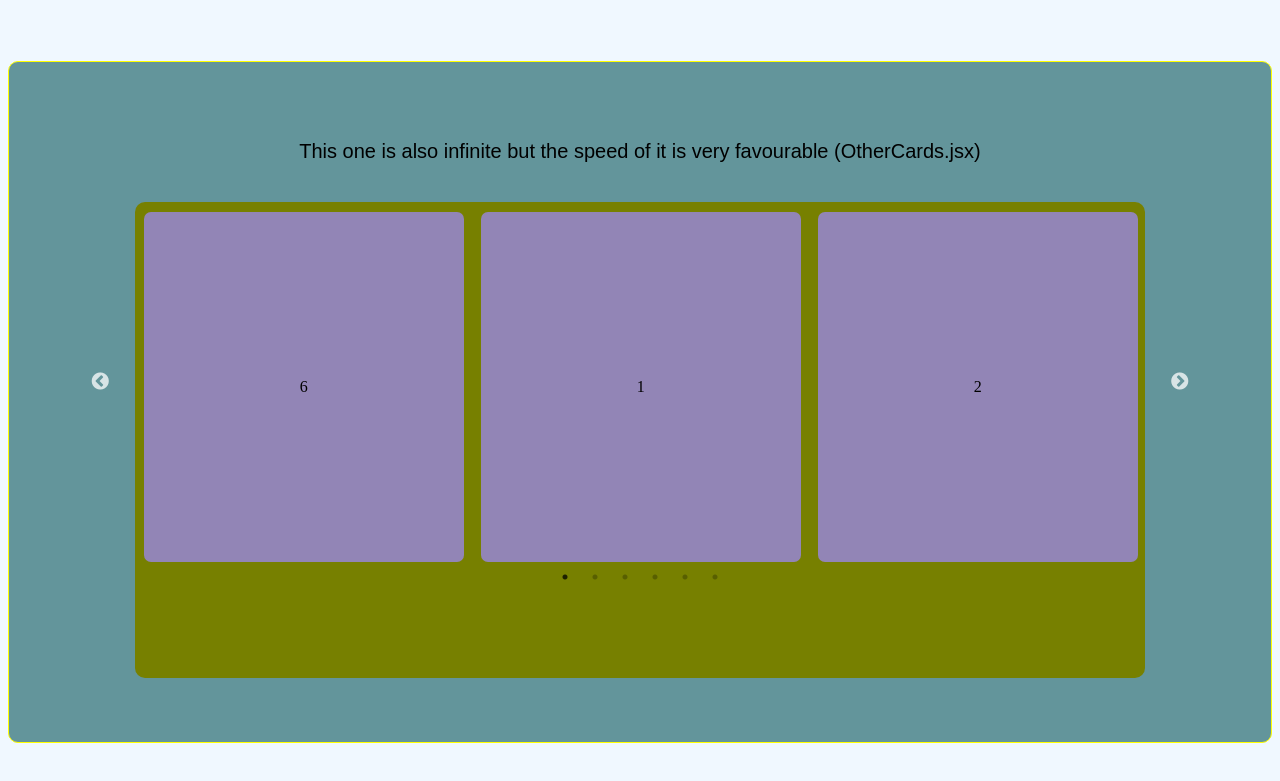
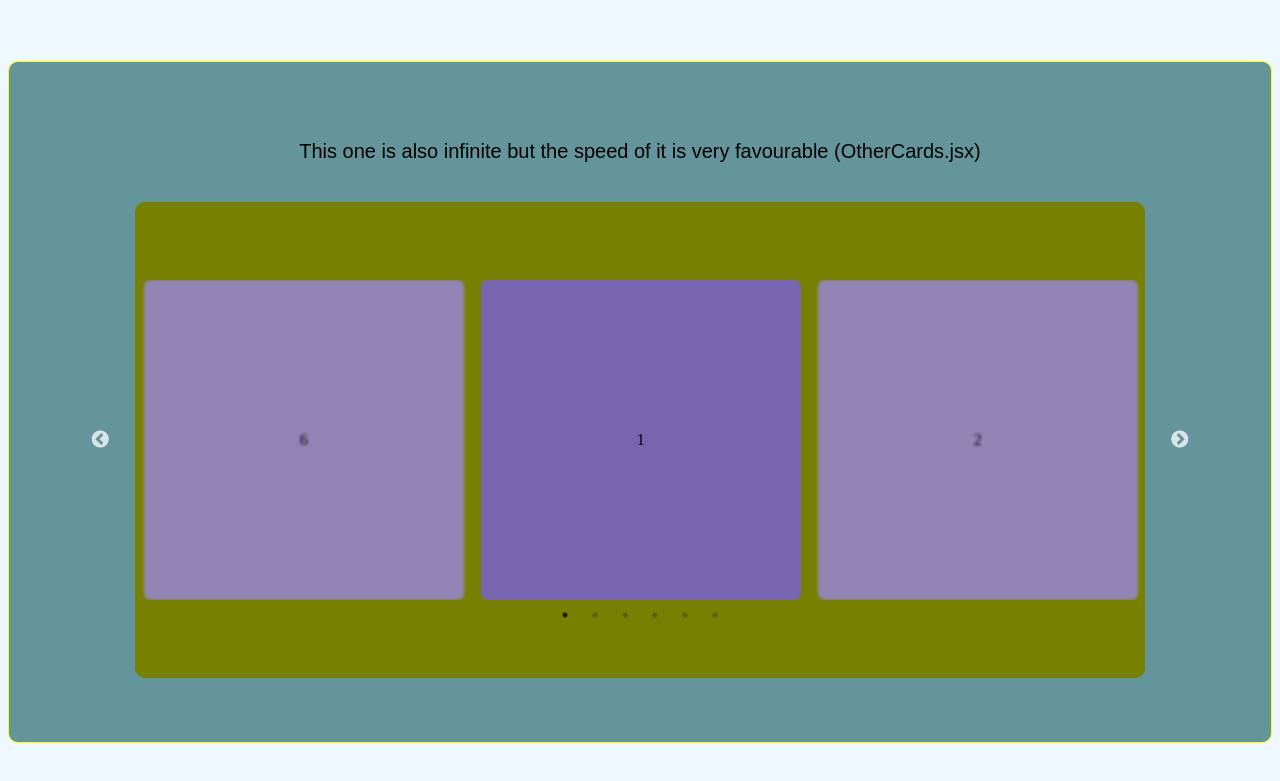
Before and after one commit to Shemaremy/React-Card-Carousel-2, a React (Vite) app in the folder carousel 2/: page / in a window 1280 px wide. Shown: the part 709-1490 px from the top of the page. Built offline with nearby package versions, Linux system fonts and the light colour scheme.

Commit message:
commit Last Commit

```diff
--- a/carousel 2/src/App.css
+++ b/carousel 2/src/App.css
@@ -86,18 +86,20 @@ h1 {
   cursor: grab;
   margin-top: 2%;
   border-radius: 10px;
+  align-content: center;
 }
 
 .card-2 {
   margin: 0 auto;
-  height: 350px;
+  height: 320px;
   width: 95%;
   background-color: rgb(146, 133, 182);
-  margin-top: 3%;
   border-radius: 7px;
   display: flex;
   justify-content: center;
   align-items: center;
+  filter: blur(1.5px);
+  transition: background-color 0.7s ease-in-out, height 0.4s ease-in-out, width 0.4s ease-in-out;
 }
 
 
@@ -125,10 +127,17 @@ h1 {
   left: -45px !important;
 }
 
-.slick-arrow{
-  color: black !important;
+
+
+
+
+
+
+
+/* Add this CSS to your App.css file */
+
+.slick-current .card-2 {
+  background-color: red;
+  background-color: rgb(121, 101, 175);
+  filter: blur(0px);
 }
-
-button {
-  color: black !important;
-}
```
